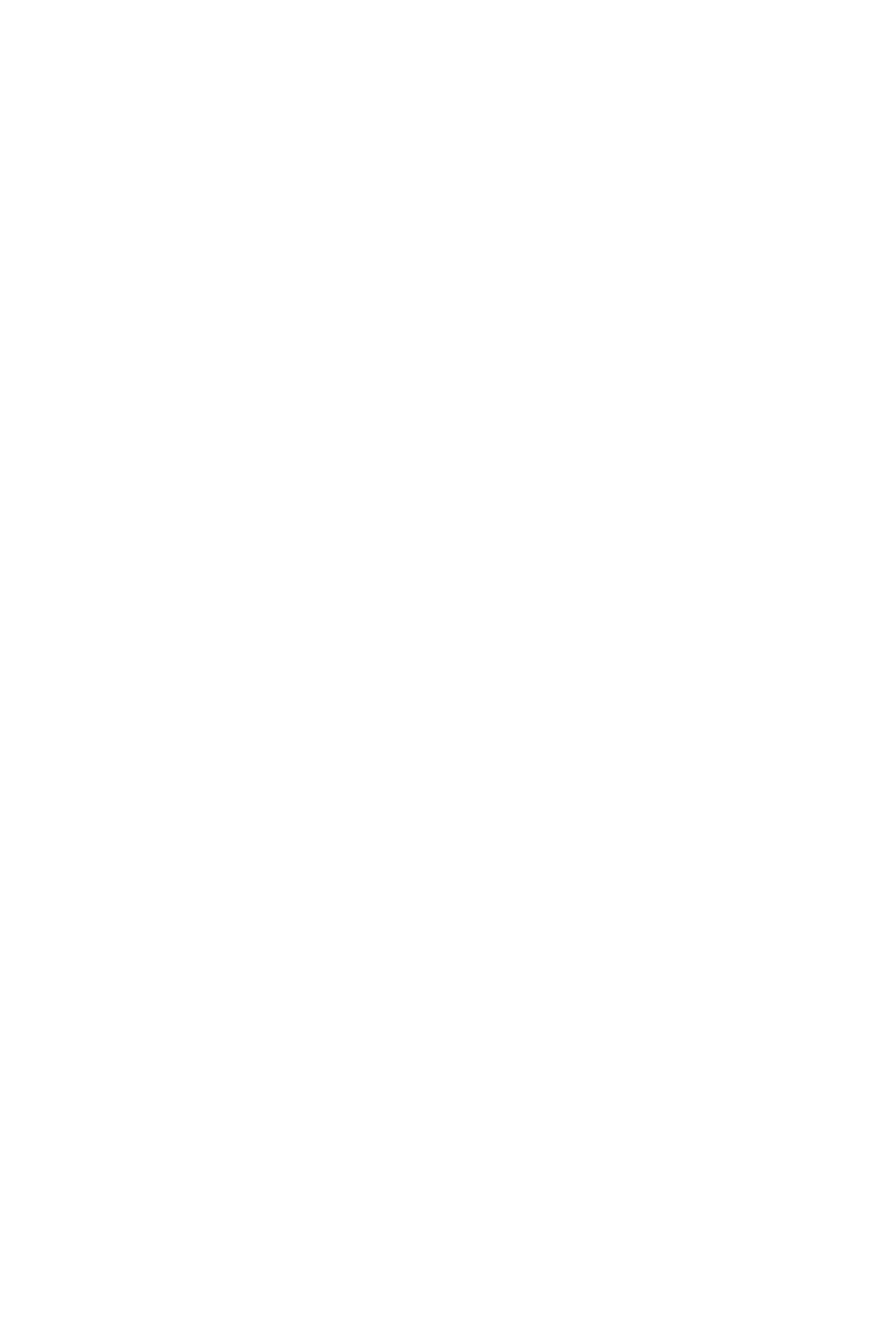
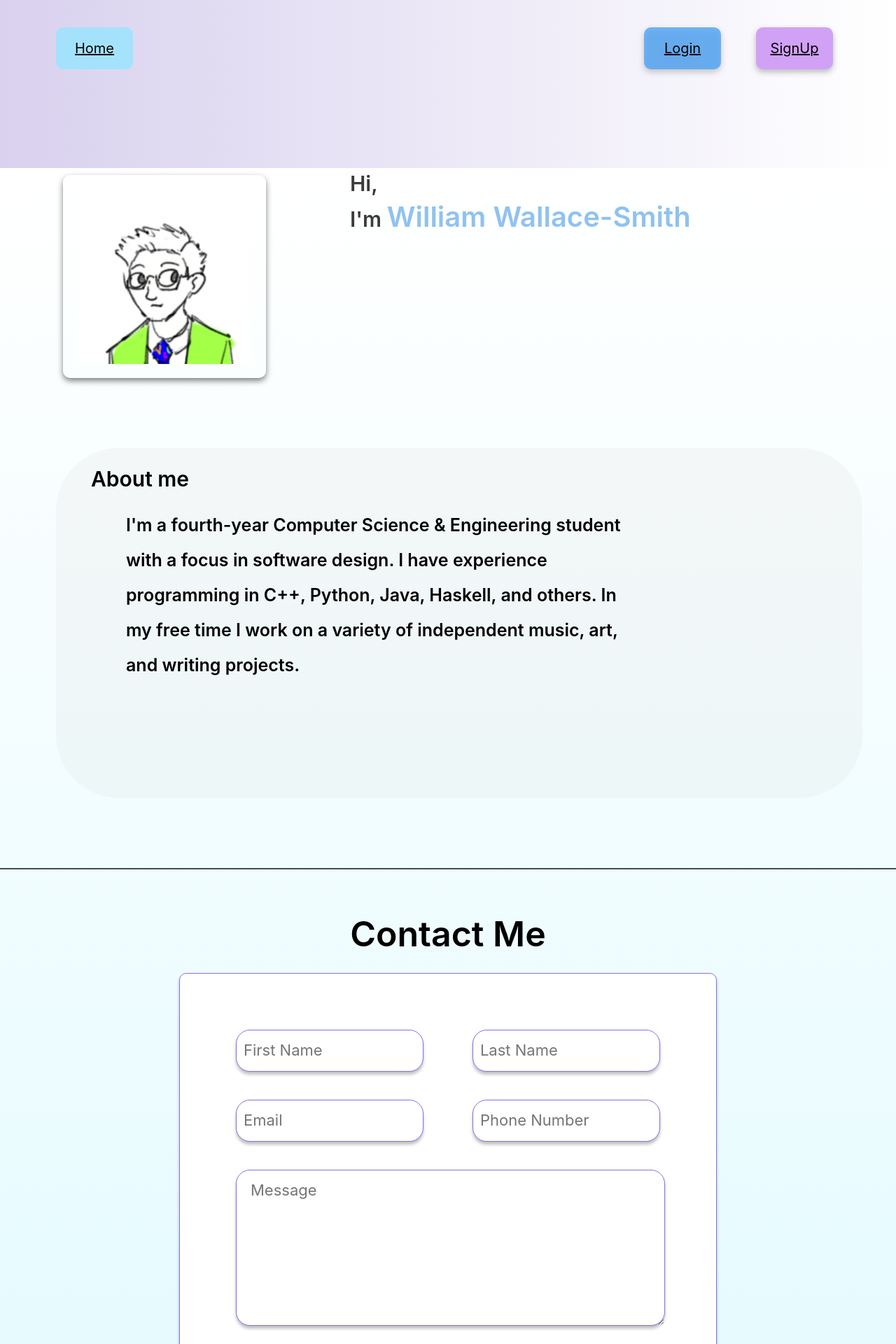
Before and after one commit to xinyi-yuan/SD_Lab3, a Flask app: page /will in a window 1280 px wide. Before the commit the part shown is empty. Shown: the top 1920 px of the page at 70% size. Before the commit the page ends 800 px from the top, so only its background shows below. Run offline with Flask 2, Linux system fonts and the light colour scheme; some libraries are stand-ins or nearby versions.

Commit message:
added my page (Will)

```diff
--- a/static/css/will.css
+++ b/static/css/will.css
@@ -0,0 +1,553 @@
+.header {
+    position: absolute;
+    width: 100%;
+    height: 30%;
+    left: 0px;
+    top: 0px;
+
+    background: linear-gradient(90deg, rgba(163, 144, 215, 0.4154) 0%, rgba(227, 220, 246, 0) 100%);
+}
+
+.homeTab {
+    position: absolute;
+    width: 60px;
+    height: 27px;
+    left: 0px;
+    top: 9px;
+}
+
+.homeButton {
+    position: absolute;
+    width: 110px;
+    height: 60px;
+    left: 80px;
+    top: 30px;
+
+    font-family: 'Inter', serif;
+    font-style: normal;
+    font-weight: 400;
+    font-size: 20px;
+    line-height: 15px;
+    display: flex;
+    justify-content: center;
+    align-items: center;
+    text-align: center;
+    color: #000000;
+    background: rgba(149, 230, 255, 0.78);
+    border-radius: 10px;
+}
+
+.homeButton:hover {
+    background-color: #D0F4FF;
+}
+
+.loginTab {
+    position: absolute;
+    width: 60px;
+    height: 27px;
+    left: 0px;
+    top: 9px;
+
+    mix-blend-mode: normal;
+    filter: drop-shadow(0px 4px 4px rgba(0, 0, 0, 0.25));
+}
+
+.loginButton {
+    position: absolute;
+    width: 110px;
+    height: 60px;
+    left: 920px;
+    top: 30px;
+
+    font-family: 'Inter', serif;
+    font-style: normal;
+    font-weight: 400;
+    font-size: 20px;
+    line-height: 15px;
+    display: flex;
+    justify-content: center;
+    align-items: center;
+    text-align: center;
+    color: #000000;
+    background: linear-gradient(180deg, rgba(75, 163, 245, 0.79) 99.99%, rgba(110, 208, 240, 0) 100%);
+    border-radius: 10px;
+    mix-blend-mode: normal;
+}
+
+.loginButton:hover {
+    background-color: #9FCBF3;
+}
+
+.signupTab {
+    position: absolute;
+    width: 60px;
+    height: 27.13px;
+    left: 0px;
+    top: 9px;
+
+    mix-blend-mode: normal;
+    filter: drop-shadow(0px 4px 4px rgba(0, 0, 0, 0.25));
+}
+
+.signupButton {
+    position: absolute;
+    width: 110px;
+    height: 60px;
+    left: 1080px;
+    top: 30px;
+
+    font-family: 'Inter', serif;
+    font-style: normal;
+    font-weight: 400;
+    font-size: 20px;
+    line-height: 15px;
+    display: flex;
+    justify-content: center;
+    align-items: center;
+    text-align: center;
+    color: #000000;
+    background: #D1A1F6;
+    border-radius: 10px;
+    mix-blend-mode: normal;
+}
+
+.signup-button:hover {
+    background-color: #E2C1FB;
+}
+
+.content {
+    position: absolute;
+    width: 100%;
+    height: 310%;
+    left: 0;
+    top: 30%;
+
+    background: linear-gradient(180deg, rgba(219, 229, 255, 0) 0%, #DBF9FF 100%);
+}
+
+.willIntro {
+    position: absolute;
+    width: 500px;
+    height: 175px;
+    left: 500px;
+    top: 10px;
+
+    font-family: 'Inter';
+    font-style: normal;
+    font-weight: 600;
+    font-size: 30px;
+    line-height: 24px;
+
+    color: rgba(0, 0, 0, 0.77);
+}
+
+.highlight {
+    font-family: 'Inter';
+    font-style: normal;
+    font-weight: 600;
+    font-size: 40px;
+    line-height: 24px;
+
+    color: #8FC2F0;
+}
+
+.profileImg {
+    position: absolute;
+    width: 250px;
+    height: 250px;
+    left: 80px;
+    top: 0px;
+
+    padding: 20px; /* Space inside the box */
+    border-radius: 10px; /* Rounded corners */
+    margin: 10px; /* Space outside the box */
+    box-shadow: 0 4px 8px rgba(0, 0, 0, 0.5);
+
+}
+
+.aboutBox {
+    position: absolute;
+    width: 90%;
+    height: 500px;
+    left: 80px;
+    top: 400px;
+
+    background: rgba(217, 217, 217, 0.19);
+    border-radius: 90px;
+}
+
+.aboutText {
+    position: absolute;
+    width: 80%;
+    height: 230px;
+    left: 50px;
+    top: 30px;
+
+    font-family: 'Inter';
+    font-style: normal;
+    font-weight: 600;
+    font-size: 30px;
+    line-height: 29px;
+
+    color: #000000;
+}
+
+.aboutBodyText {
+    position: absolute;
+    width: 80%;
+    height: 230px;
+    left: 50px;
+    top: 30px;
+
+    font-family: 'Inter';
+    font-style: normal;
+    font-weight: 600;
+    font-size: 25px;
+    line-height: 50px;
+
+    color: #000000;
+}
+
+.divideAC {
+    position: absolute;
+    width: 100%;
+    height: 0px;
+    left: 0px;
+    top: 1000px;
+
+    opacity: 1;
+    border: 1.3px solid rgba(0, 0, 0, 0.7);
+}
+
+.contactMe{
+    position: absolute;
+    width: 100%;
+    height: 37px;
+    text-align: center;
+    top: 1080px;
+
+    font-family: 'Inter';
+    font-style: normal;
+    font-weight: 600;
+    font-size: 50px;
+    line-height: 29px;
+
+    color: #000000;
+}
+
+
+.contactBox {
+    box-sizing: border-box;
+
+    position: absolute;
+    width: 60%;
+    height: 30%;
+    left: 20%;
+    top: 1150px;
+
+    padding-left: 10px;        /* leave space between border */
+    background: #FFFFFF;
+    border: 1px solid #8270F1;
+    box-shadow: 0px 4px 4px rgba(0, 0, 0, 0.25);
+    border-radius: 10px;
+
+    /* Styles to apply for input*/
+    font-family: 'Inter';
+    font-style: normal;
+    font-weight: 400;
+    font-size: 20px;
+    line-height: 17px;
+}
+
+.fnText {
+    position: absolute;
+    width: 200px;
+    height: 22px;
+    left: 85px;
+    top: 70px;
+
+    font-family: 'Inter';
+    font-style: normal;
+    font-weight: 400;
+    font-size: 22px;
+    line-height: 17px;
+    /* identical to box height */
+
+    color: #000000;
+}
+
+.fnBox {
+    box-sizing: border-box;
+
+    position: absolute;
+    width: 35%;
+    height: 60px;
+    left: 80px;
+    top: 80px;
+
+    padding-left: 10px;        /* leave space between border */
+    background: #FFFFFF;
+    border: 1px solid #8270F1;
+    box-shadow: 0px 4px 4px rgba(0, 0, 0, 0.25);
+    border-radius: 20px;
+
+    /* Styles to apply for input*/
+    font-family: 'Inter';
+    font-style: normal;
+    font-weight: 800;
+    font-size: 20px;
+    line-height: 17px;
+}
+
+.fnBox::placeholder {
+    font-family: 'Inter';
+    font-style: normal;
+    font-weight: 400;
+    font-size: 22px;
+    line-height: 17px;
+}
+
+.fnBox:hover {
+    background: #EFEFEF;
+}
+
+
+.lnBox {
+    box-sizing: border-box;
+
+    position: absolute;
+    width: 35%;
+    height: 60px;
+    right: 80px;
+    top: 80px;
+
+    padding-left: 10px;        /* leave space between border */
+    background: #FFFFFF;
+    border: 1px solid #8270F1;
+    box-shadow: 0px 4px 4px rgba(0, 0, 0, 0.25);
+    border-radius: 20px;
+
+    /* Styles to apply for input*/
+    font-family: 'Inter';
+    font-style: normal;
+    font-weight: 800;
+    font-size: 20px;
+    line-height: 17px;
+}
+
+.lnBox::placeholder {
+    font-family: 'Inter';
+    font-style: normal;
+    font-weight: 400;
+    font-size: 22px;
+    line-height: 17px;
+}
+
+.lnBox:hover {
+    background: #EFEFEF;
+}
+
+.emBox {
+    box-sizing: border-box;
+
+    position: absolute;
+    width: 35%;
+    height: 60px;
+    left: 80px;
+    top: 180px;
+
+    padding-left: 10px;        /* leave space between border */
+    background: #FFFFFF;
+    border: 1px solid #8270F1;
+    box-shadow: 0px 4px 4px rgba(0, 0, 0, 0.25);
+    border-radius: 20px;
+
+    /* Styles to apply for input*/
+    font-family: 'Inter';
+    font-style: normal;
+    font-weight: 800;
+    font-size: 20px;
+    line-height: 17px;
+}
+
+.emBox::placeholder {
+    font-family: 'Inter';
+    font-style: normal;
+    font-weight: 400;
+    font-size: 22px;
+    line-height: 17px;
+}
+
+.emBox:hover {
+    background: #EFEFEF;
+}
+
+.pnBox {
+    box-sizing: border-box;
+
+    position: absolute;
+    width: 35%;
+    height: 60px;
+    right: 80px;
+    top: 180px;
+
+    padding-left: 10px;        /* leave space between border */
+    background: #FFFFFF;
+    border: 1px solid #8270F1;
+    box-shadow: 0px 4px 4px rgba(0, 0, 0, 0.25);
+    border-radius: 20px;
+
+    /* Styles to apply for input*/
+    font-family: 'Inter';
+    font-style: normal;
+    font-weight: 800;
+    font-size: 20px;
+    line-height: 17px;
+}
+
+.pnBox::placeholder {
+    font-family: 'Inter';
+    font-style: normal;
+    font-weight: 400;
+    font-size: 22px;
+    line-height: 17px;
+}
+
+.pnBox:hover {
+    background: #EFEFEF;
+}
+
+.msBox {
+    box-sizing: border-box;
+
+    position: absolute;
+    width: 80%;
+    height: 30%;
+    left: 80px;
+    top: 280px;
+
+    padding-top: 20px;        /* leave space between border */
+    padding-left: 20px;
+    background: #FFFFFF;
+    border: 1px solid #8270F1;
+    box-shadow: 0px 4px 4px rgba(0, 0, 0, 0.25);
+    border-radius: 20px;
+
+    /* Styles to apply for input*/
+    font-family: 'Inter';
+    font-style: normal;
+    font-weight: 800;
+    font-size: 20px;
+    line-height: 17px;
+}
+
+.msBox::placeholder {
+    font-family: 'Inter';
+    font-style: normal;
+    font-weight: 400;
+    font-size: 22px;
+    line-height: 17px;
+}
+
+.msBox:hover {
+    background: #EFEFEF;
+}
+
+.sendButton {
+    position: absolute;
+    width: 120px;
+    height: 40px;
+    left: 42%;
+    top: 570px;
+
+    font-family: 'Inter';
+    font-style: normal;
+    font-weight: 400;
+    font-size: 22px;
+    line-height: 17px;
+    color: indianred;
+}
+
+.divideCC {
+    position: absolute;
+    width: 100%;
+    height: 0px;
+    left: 0px;
+    top: 1950px;
+
+    opacity: 1;
+    border: 1.3px solid rgba(0, 0, 0, 0.7);
+}
+
+.commentBlock {
+    position: absolute;
+    width: 535px;
+    height: 73px;
+    left: 15px;
+    top: 990px;
+}
+
+.commentBox {
+    box-sizing: border-box;
+
+    position: absolute;
+    width: 160%;
+    height: 200px;
+    left: 250px;
+    top: 1050px;
+
+    padding-top: 20px;        /* leave space between border */
+    padding-left: 20px;
+    background: #FFFFFF;
+    border: 1px solid rgba(0, 0, 0, 0.72);
+    box-shadow: 0px 4px 4px rgba(0, 0, 0, 0.25);
+    border-radius: 20px;
+
+    font-family: 'Inter';
+    font-style: normal;
+    font-weight: 400;
+    font-size: 22px;
+    line-height: 17px;
+}
+
+.commentBox::placeholder {
+    font-family: 'Inter';
+    font-style: normal;
+    font-weight: 400;
+    font-size: 22px;
+    line-height: 17px;
+}
+
+.userPic {
+    position: absolute;
+    width: 120px;
+    height: 120px;
+    left: 80px;
+    top: 1050px;
+
+    border-radius: 20px;
+    background: #D9D9D9;
+
+}
+
+.submitComment {
+    position: absolute;
+    width: 120px;
+    height: 40px;
+    left: 185%;
+    top: 1300px;
+
+    font-family: 'Inter';
+    font-style: normal;
+    font-weight: 400;
+    font-size: 22px;
+    line-height: 17px;
+
+    color: #F8F8F8;
+    background-color: #05DE28;
+    border-radius: 5px;
+}
+.submitComment:hover {
+    background-color: #45a049; /* Slightly darker green on hover */
+    color: #F8F8F8; /* Keep text color the same */
+}
--- a/templates/will.html
+++ b/templates/will.html
@@ -1,10 +1,66 @@
 <!DOCTYPE html>
 <html lang="en">
 <head>
-    <meta charset="UTF-8">
-    <title>Title</title>
+    <link rel="stylesheet" type="text/css" href="/static/css/will.css">
+    <title>Will's Page</title>
 </head>
 <body>
-
+    <div class="header">
+        <div class="homeTab">
+            <a href="{{ url_for('home') }}" class="homeButton">Home</a>
+        </div>
+        <div class="loginTab">
+            <a href="{{ url_for('login') }}" class="loginButton">Login</a>
+        </div>
+        <div class="signupTab">
+            <a href="{{ url_for('signup') }}" class="signupButton">SignUp</a>
+        </div>
+    </div>
+    <div class="content">
+        <div class="willIntro">Hi,<br><br> I'm <span class="highlight">William Wallace-Smith</span></div>
+        <div class="profileImg">
+            <img src="https://github.com/xinyi-yuan/SD_Lab3/blob/main/profilePics/will_portrait.png?raw=true" width="250px" height="250px" alt="">
+        </div>
+        <div class="aboutBox">
+            <div class="aboutText">About me
+                <div class="aboutBodyText">
+                <p>I'm a fourth-year Computer Science & Engineering student with a focus in software design.
+                    I have experience programming in C++, Python, Java, Haskell, and others. In my free time
+                    I work on a variety of independent music, art, and writing projects.
+                </p>
+                </div>
+            </div>
+        </div>
+        <div class="divideAC"></div>
+        <div class="contact">
+            <div class="contactMe">Contact Me</div>
+            <div class="contactBox">
+                <label for="fn">
+                    <input type="text" class="fnBox" name="firstName" id="fn" placeholder="First Name">
+                </label>
+                <label for="ln">
+                    <input type="text" class="lnBox" name="lastName" id="ln" placeholder="Last Name">
+                </label>
+                <label for="em">
+                    <input type="text" class="emBox" name="email" id="em" placeholder="Email">
+                </label>
+                <label for="pn">
+                    <input type="tel" class="pnBox" name="phoneNum" id="pn" placeholder="Phone Number">
+                </label>
+                <label for="ms">
+                    <textarea class="msBox" name="message" id="ms" placeholder="Message"></textarea>
+                </label>
+                <button class="sendButton">SEND IT</button>
+            </div>
+        </div>
+        <div class="divideCC"></div>
+        <div class="commentBlock">
+            <label for="cm">
+                <textarea class="commentBox" name="commentBox" id="cm" placeholder="Add a comment"></textarea>
+            </label>
+            <div class="userPic"></div>
+            <button class="submitComment">Submit</button>
+        </div>
+    </div>
 </body>
 </html>
```
Also changed, not shown: profilePics/will_portrait.png (added).
